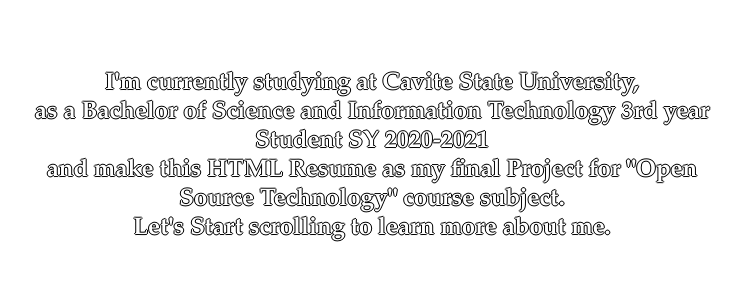
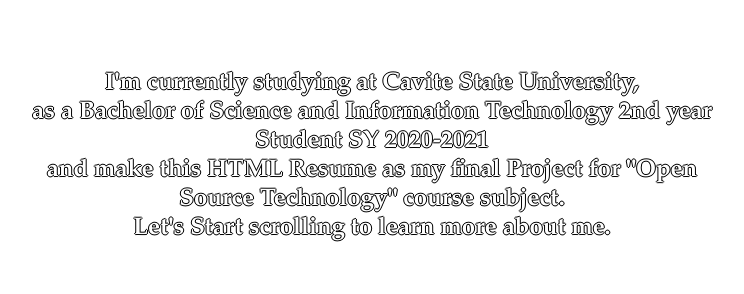
Before and after one commit to joshua-ponci/joshuaponciano, a plain HTML site: page index.html in a window 1280 px wide. Shown: the part 456-750 px from the top of the page, 268-1012 px from the left. Drawn offline with Linux system fonts and the light colour scheme.

Commit message:
Update index.html

```diff
--- a/index.html
+++ b/index.html
@@ -18,7 +18,7 @@
 
 				<h1>I'm Joshua O. Ponciano</h1><br>
 				<h3>I'm currently studying at Cavite State University,<br> as a Bachelor of Science and Information Technology
-				 3rd year Student SY 2020-2021<br>and make this HTML Resume as my final Project for "Open Source Technology"  course subject.<br> Let's Start scrolling to learn more about me. </h3>
+				 2nd year Student SY 2020-2021<br>and make this HTML Resume as my final Project for "Open Source Technology"  course subject.<br> Let's Start scrolling to learn more about me. </h3>
 			</div>
 
 	<div class="contents" >
```
